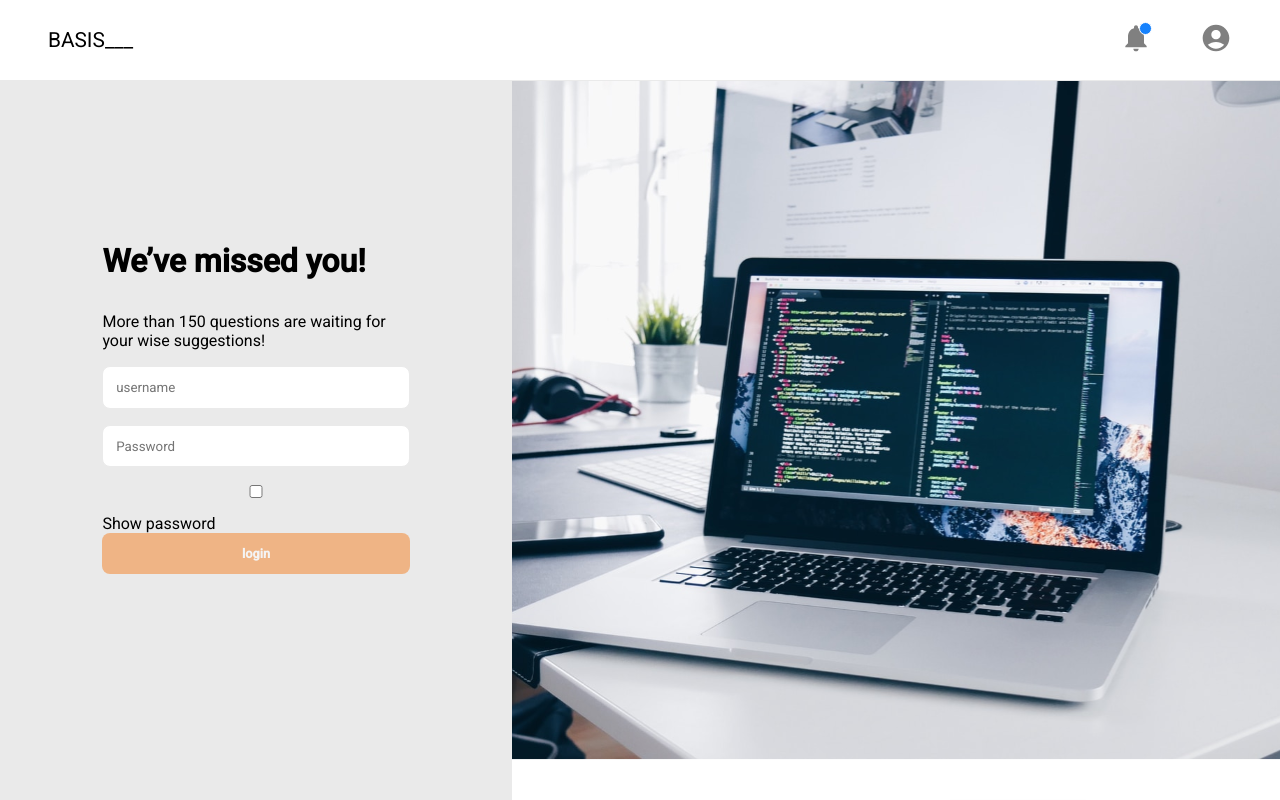
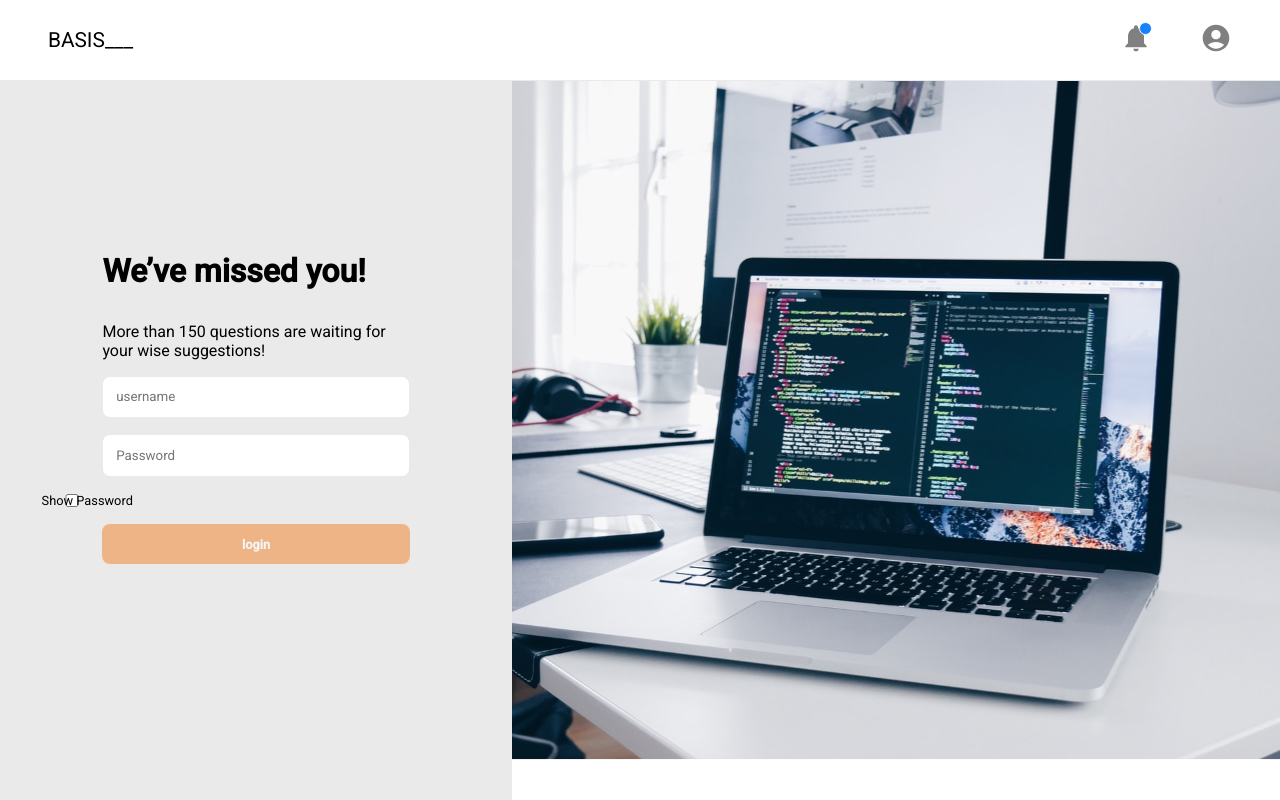
Before and after one commit to rg-km/final-project-engineering-6, a React (Create React App) app in the folder frontend/: page /login in a window 1280 px wide. Built offline with nearby package versions, Linux system fonts and the light colour scheme.

Commit message:
feat: fix show password

```diff
--- a/frontend/src/pages/Login/Login.jsx
+++ b/frontend/src/pages/Login/Login.jsx
@@ -53,8 +53,8 @@ const Login = () => {
               <FormInput className="pwd" id={"pwd"} type={"password"} name={"password"} placeholder={"Password"} onChange={handleInputChange} value={userData.password ? userData.password : ""} />
             </div>
             <div className="show-pwd">
-              <input type="checkbox" className="check-pwd" onClick={showPwd} />
-              Show password
+              <input type="checkbox" className="" onClick={showPwd} />
+              <p>Show Password</p>
             </div>
             <div className="button-container">
               {/* <Button variant={"login"} type="submit" disabled={isNameError}>
--- a/frontend/src/pages/Login/Login.scss
+++ b/frontend/src/pages/Login/Login.scss
@@ -33,6 +33,20 @@
         button {
           @include button($Primary, $Light);
         }
+        .show-pwd {
+          display: flex;
+          width: 100%;
+          // background-color: aqua;
+          align-items: center;
+          input {
+            margin-left: -11.5rem;
+          }
+          p {
+            margin-left: -11.5rem;
+            font-size: 0.8rem;
+            margin-top: -1rem;
+          }
+        }
       }
       h2 {
         transform: translateX(0);
```
